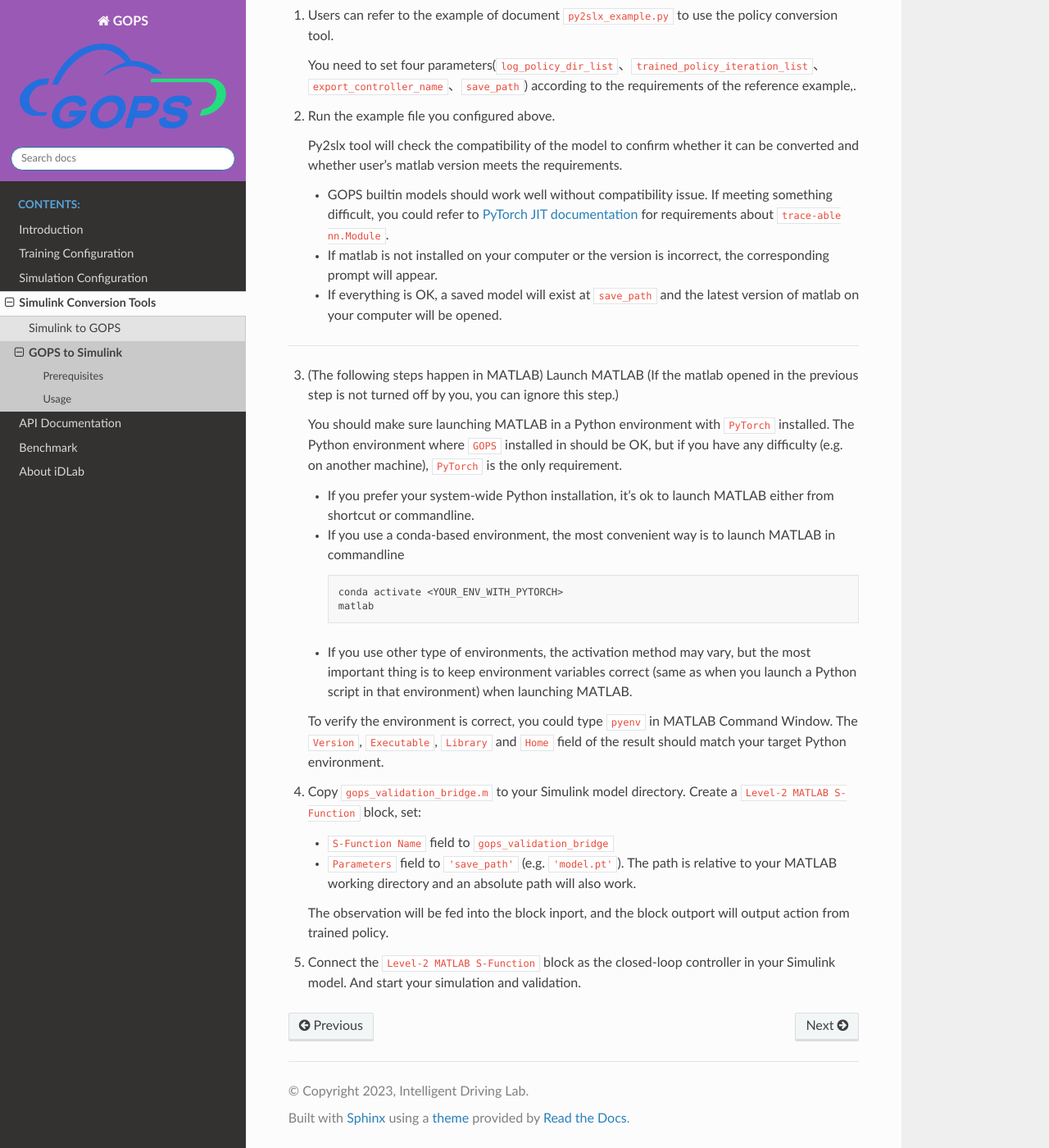
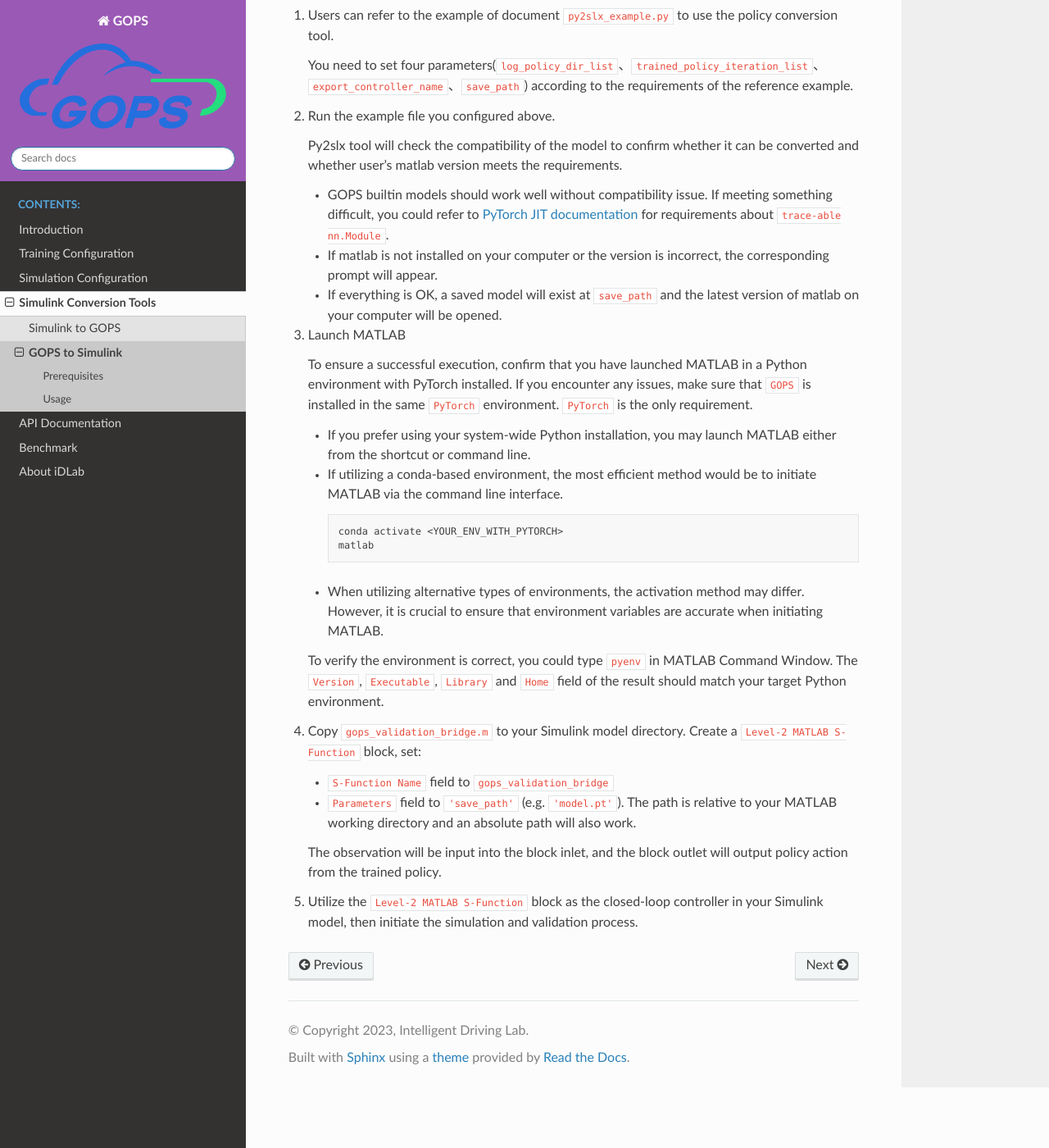
Before and after one commit to Intelligent-Driving-Laboratory/GOPS_DOC, a Sphinx documentation site: the page built from docs/source/py2slx.md, in a window 1280 px wide and 1400 px high, scrolled down 518 px. Shown: the whole window at 82% size. Built offline with Sphinx 7.4.7 and the Read the Docs theme 2.0.0, drawn with Linux system fonts in a browser that asks for light colours.

````diff
--- a/docs/source/py2slx.md
+++ b/docs/source/py2slx.md
@@ -13,7 +13,7 @@ Put the trained policy back into Simulink for closed-loop verification and deplo
 ## Usage
 1. Users can refer to the example of document `py2slx_example.py` to use the policy conversion tool.
 
-    You need to set four parameters(`log_policy_dir_list`、`trained_policy_iteration_list`、`export_controller_name`、`save_path`) according to the requirements of the reference example,.
+    You need to set four parameters(`log_policy_dir_list`、`trained_policy_iteration_list`、`export_controller_name`、`save_path`) according to the requirements of the reference example.
 
 
 2. Run the example file you configured above.
@@ -24,22 +24,24 @@ Put the trained policy back into Simulink for closed-loop verification and deplo
    - If matlab is not installed on your computer or the version is incorrect, the corresponding prompt will appear.
    - If everything is OK, a saved model will exist at `save_path` and the latest version of matlab on your computer will be opened.
 
----
 
-3. (The following steps happen in MATLAB) Launch MATLAB (If the matlab opened in the previous step is not turned off by you, you can ignore this step.)
+3. Launch MATLAB
 
-   You should make sure launching MATLAB in a Python environment with `PyTorch` installed. The Python environment where `GOPS` installed in should be OK, but if you have any difficulty (e.g. on another machine), `PyTorch` is the only requirement.
+   To ensure a successful execution, confirm that you have launched MATLAB in a Python environment with PyTorch installed. If you encounter any issues, make sure that `GOPS` is installed in the same `PyTorch` environment. `PyTorch` is the only requirement.
 
-    - If you prefer your system-wide Python installation, it's ok to launch MATLAB either from shortcut or commandline.
 
-    - If you use a conda-based environment, the most convenient way is to launch MATLAB in commandline
+    - If you prefer using your system-wide Python installation, you may launch MATLAB either from the shortcut or command line.
+
+
+
+    - If utilizing a conda-based environment, the most efficient method would be to initiate MATLAB via the command line interface.
 
         ```shell
         conda activate <YOUR_ENV_WITH_PYTORCH>
         matlab
         ```
 
-    - If you use other type of environments, the activation method may vary, but the most important thing is to keep environment variables correct (same as when you launch a Python script in that environment) when launching MATLAB.
+    - When utilizing alternative types of environments, the activation method may differ. However, it is crucial to ensure that environment variables are accurate when initiating MATLAB.
 
     To verify the environment is correct, you could type `pyenv` in MATLAB Command Window. The `Version`, `Executable`, `Library` and `Home` field of the result should match your target Python environment.
 
@@ -47,6 +49,7 @@ Put the trained policy back into Simulink for closed-loop verification and deplo
     - `S-Function Name` field to `gops_validation_bridge`
     - `Parameters` field to `'save_path'` (e.g. `'model.pt'`). The path is relative to your MATLAB working directory and an absolute path will also work.
 
-    The observation will be fed into the block inport, and the block outport will output action from trained policy.
+   The observation will be input into the block inlet, and the block outlet will output policy action from the trained policy.
 
-5. Connect the `Level-2 MATLAB S-Function` block as the closed-loop controller in your Simulink model. And start your simulation and validation.
+
+5. Utilize the `Level-2 MATLAB S-Function` block as the closed-loop controller in your Simulink model, then initiate the simulation and validation process.
````
Also changed, not shown: docs/source/slx2py.md (+32 -32 lines), docs/source/slx_conversion_tools.rst (+8 -8 lines).
